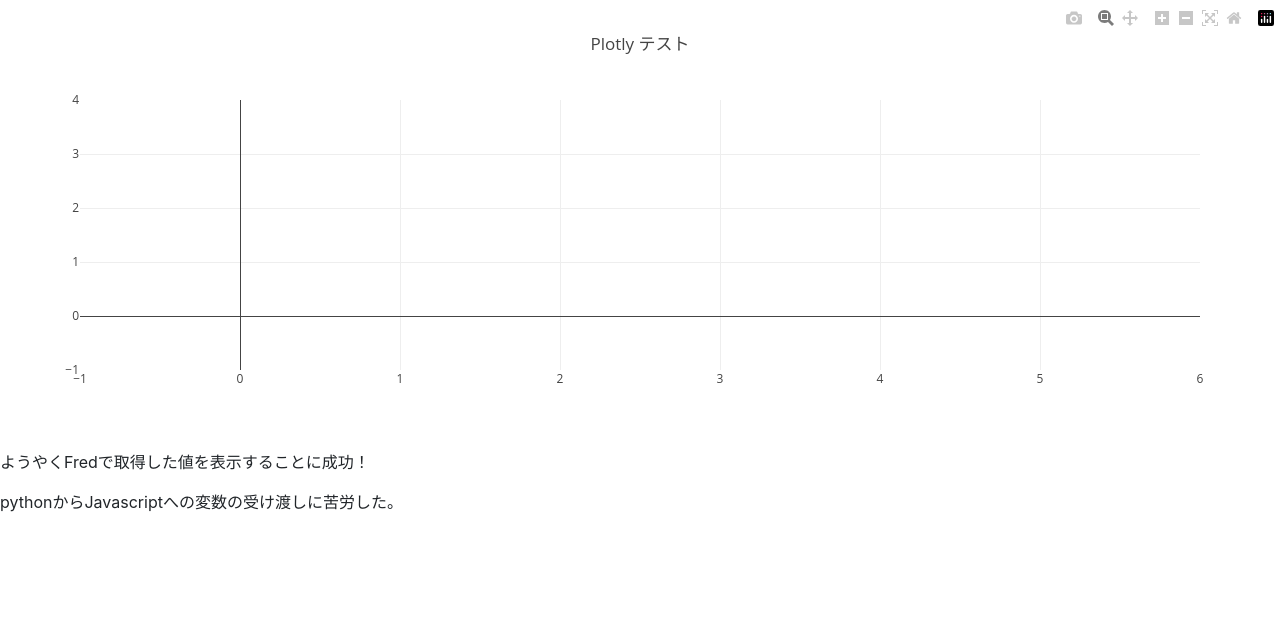
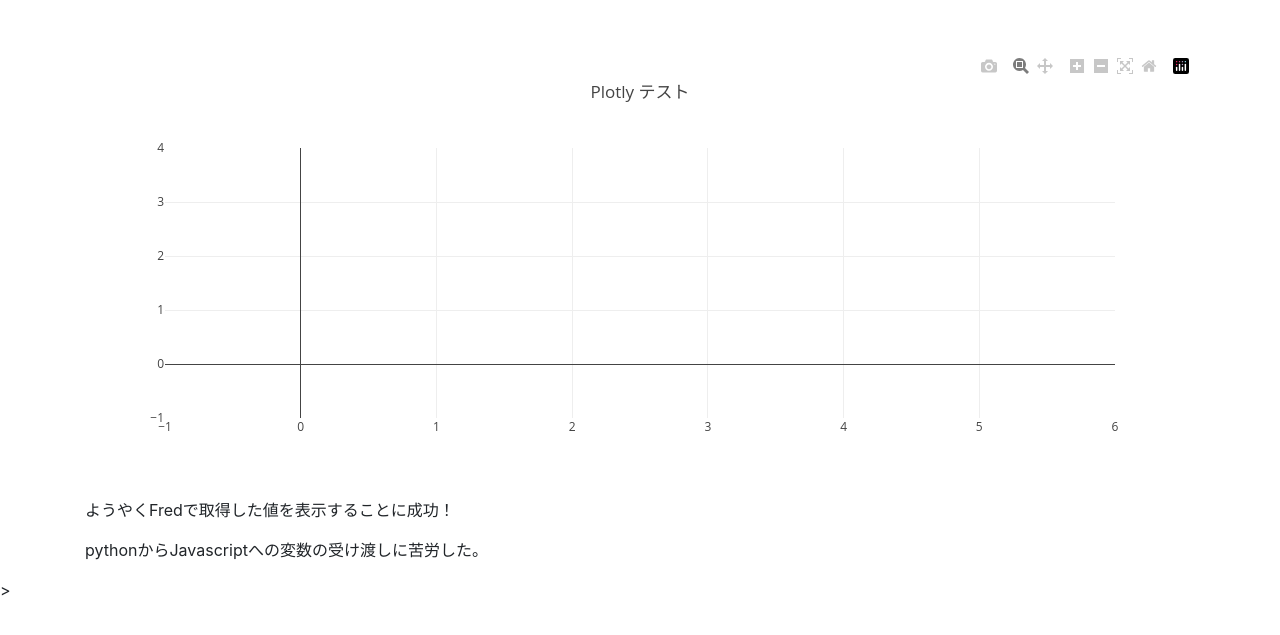
Before and after one commit to shimiiizu/NewXbrlWeb, a Flask app: template templates/graph9.html in a window 1280 px wide. Shown: the top 635 px of the page. Run offline with Flask 2, Linux system fonts and the light colour scheme; the template is opened without the code that fills it, so the values that code supplies are empty; some libraries are stand-ins or nearby versions.

Commit message:
graph9をコンテナに格納した

```diff
--- a/templates/graph9.html
+++ b/templates/graph9.html
@@ -9,6 +9,8 @@
     <script src="https://cdn.plot.ly/plotly-latest.min.js"></script>
 </head>
 
+<body>
+<div class="container mt-5">
 
 <div id="myDiv"><!-- ここにグラフを表示する --></div>
 
@@ -37,3 +39,7 @@
 </script>
 <p>ようやくFredで取得した値を表示することに成功！</p>
 <p>pythonからJavascriptへの変数の受け渡しに苦労した。</p>
+
+
+</div>
+</body>>
```
